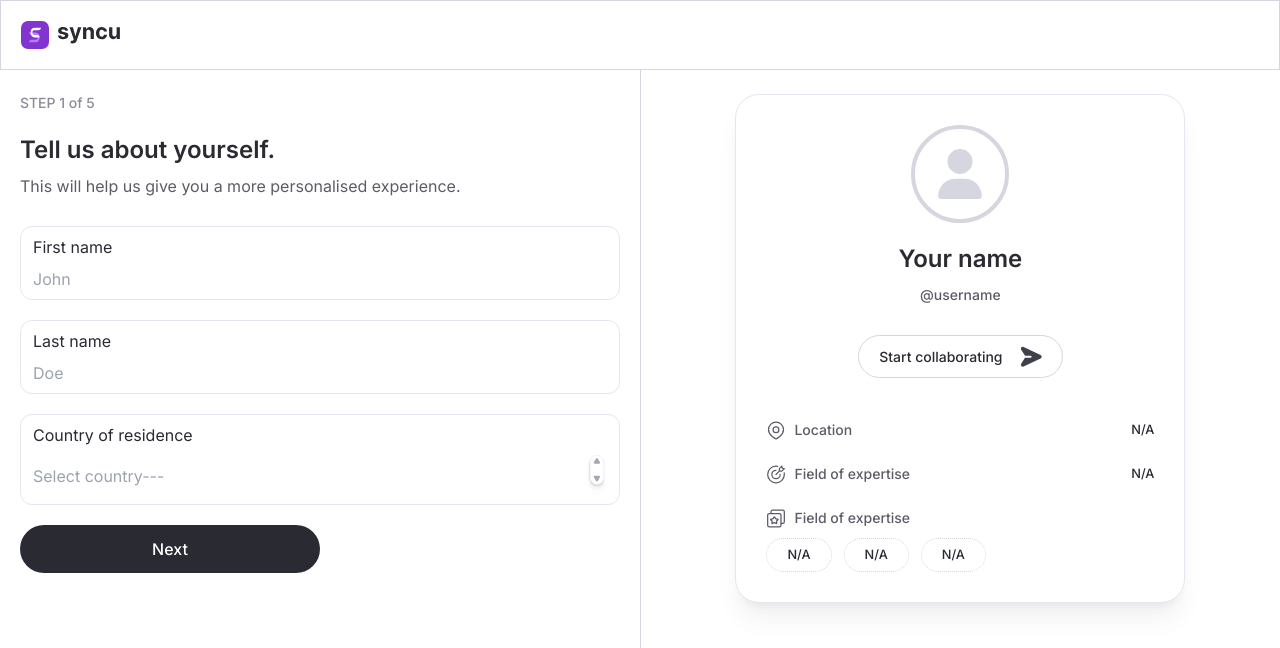
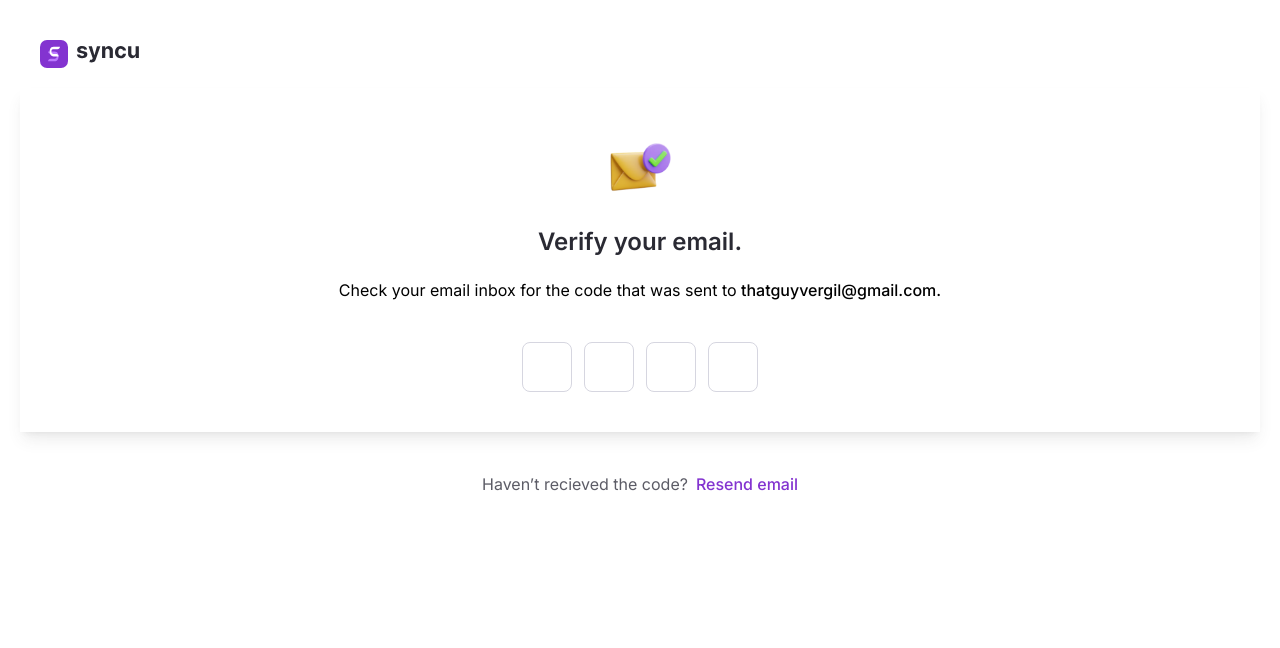
Before and after one commit to SyncYou/SyncU, a React (Vite) app: page /profile in a window 1280 px wide. Shown: the top 648 px of the page. Built offline with nearby package versions, Linux system fonts and the light colour scheme.

Commit message:
fix:fixed some typescript error

```diff
--- a/src/App.tsx
+++ b/src/App.tsx
@@ -1,6 +1,7 @@
 import { BrowserRouter, Route, Routes } from "react-router";
 import OnboardingLayout from "./Layout/OnboardingLayout";
-import ProfileLayout from "./Layout/ProfileLayout";
+// import ProfileLayout from "./Layout/ProfileLayout";
+import Verifymail from "./components/Auth/Verify-mail";
 
 function App() {
   return (
@@ -8,7 +9,7 @@ function App() {
       <BrowserRouter>
         <Routes>
           <Route path="/" index element={<OnboardingLayout />} />
-          <Route path="/profile" index element={<ProfileLayout />} />
+          <Route path="/profile" index element={<Verifymail />} />
         </Routes>
       </BrowserRouter>
     </>
--- a/src/Layout/ProfileLayout.tsx
+++ b/src/Layout/ProfileLayout.tsx
@@ -6,7 +6,7 @@ import Header from '../components/Reuseables/Header'
 const ProfileLayout: React.FC = () => {
   return (
     <>
-    <div className='border-[0.5px] border-[#D6D6E0]'>
+    <div className='border-[0.5px] border-[#D6D6E0] hidden md:block'>
       <Header />
     </div>
    <section className="flex w-full h-[100vh] overflow-hidden">
--- a/src/components/Auth/Verify-mail.tsx
+++ b/src/components/Auth/Verify-mail.tsx
@@ -2,32 +2,50 @@ import React, { useCallback, useState } from "react";
 import Header from "../Reuseables/Header";
 import mail from "/mail.svg";
 
-
 const Verifymail: React.FC = () => {
   const [otp, setOtp] = useState(new Array(4).fill(""));
-  const email = 'thatguyvergil@gmail.com';
+  const email = "thatguyvergil@gmail.com";
 
   const handleChange = useCallback(
-    (e: React.ChangeEvent<HTMLInputElement>, currentIndex: number) => {
-      const value = e.target.value;
-      if (isNaN(Number(value))) return;
+    (e: React.ChangeEvent<HTMLInputElement>, idx: number) => {
+      const value = Number(e.target.value);
 
-      setOtp((currentOtp) => {
-        const newOtp = [...currentOtp];
-        newOtp[currentIndex] = value;
-        return newOtp;
-      });
+      if (isNaN(value)) return false;
 
-      // Auto-focus next input
-      if (value && currentIndex < 3) {
-        const nextInput =
-          e.target.parentElement?.nextElementSibling?.querySelector("input");
-        if (nextInput) nextInput.focus();
+      setOtp((prevOtp) =>
+        prevOtp.map((digit, index) => (index === idx ? e.target.value : digit))
+      );
+
+      if (value && e.target.nextElementSibling) {
+        const nextInput = e.target.nextElementSibling as HTMLInputElement;
+        nextInput.focus();
       }
     },
-    []
+    [otp]
   );
 
+  const handleKeyDown = useCallback(
+    (e: React.KeyboardEvent<HTMLInputElement>, idx: number) => {
+      const target = e.target as HTMLInputElement;
+
+      if (e.key === "Backspace" && otp[idx] === "") {
+        if (idx > 0) {
+          setOtp((prevOtp) => {
+            const newOtp = [...prevOtp];
+            newOtp[idx - 1] = "";
+            return newOtp;
+          });
+
+          // Move focus to the previous input
+          const prevInput = target.previousElementSibling as HTMLInputElement;
+          if (prevInput) {
+            prevInput.focus();
+          }
+        }
+      }
+    },
+    [otp]
+  );
 
   return (
     <section className="p-5">
@@ -60,6 +78,7 @@ const Verifymail: React.FC = () => {
                 maxLength={1}
                 value={digit}
                 onChange={(e) => handleChange(e, idx)}
+                onKeyDown={(e) => handleKeyDown(e, idx)}
                 className="w-[50px] h-[50px] text-white focus:outline-none text-center border border-[#D6D6E0] rounded-lg"
               />
             ))}
```
